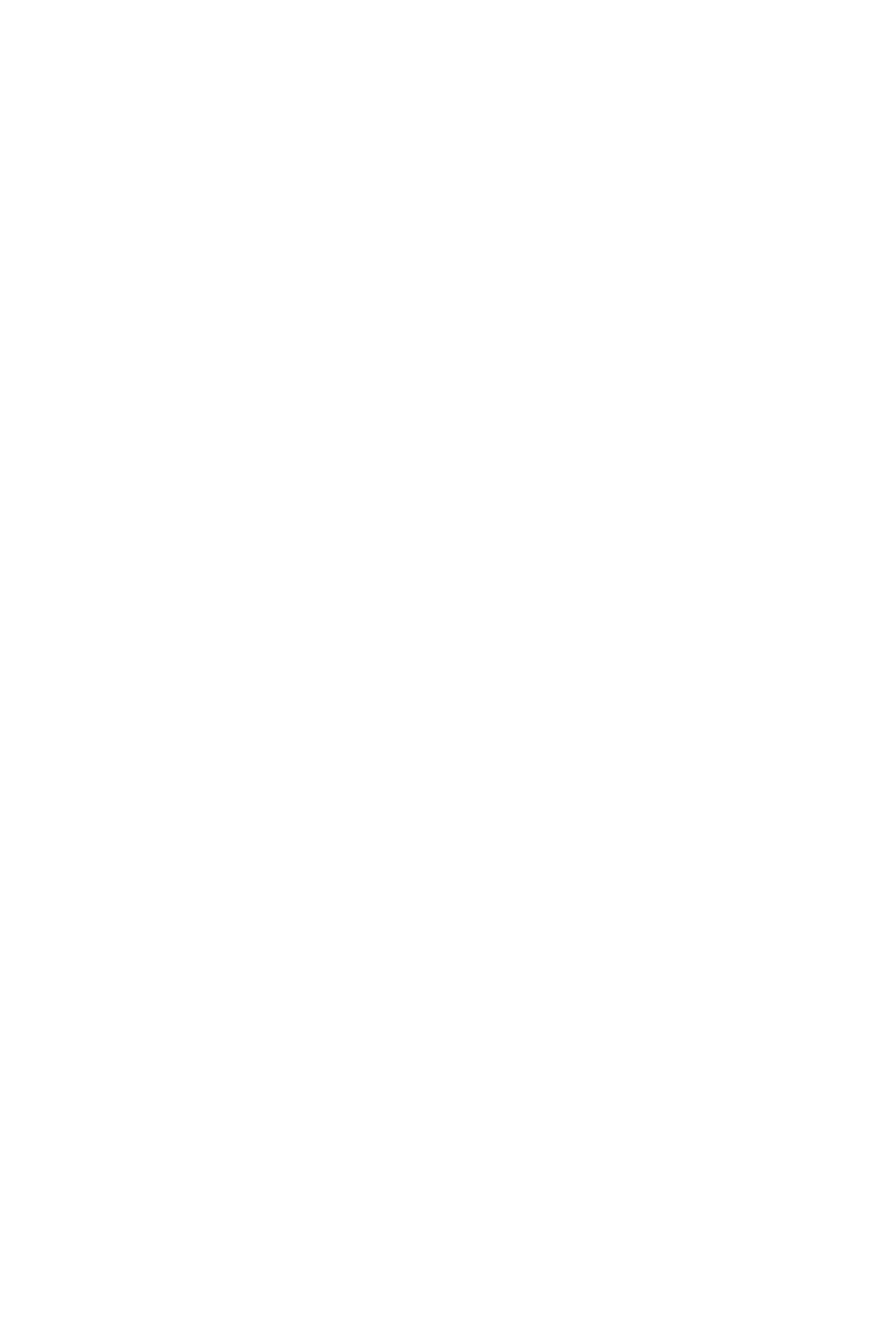
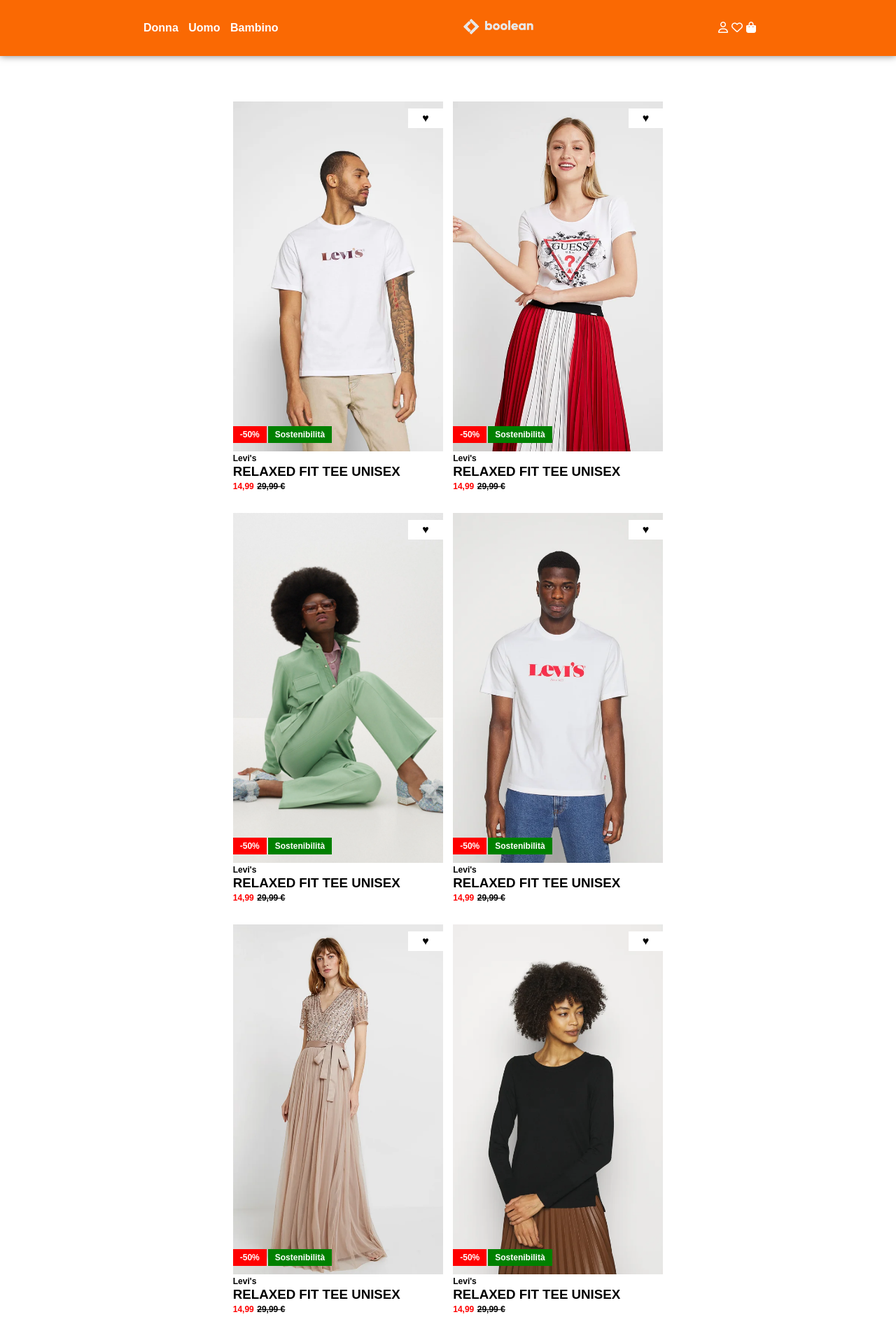
Before and after one commit to maricamola/html-css-boolando, a plain HTML site: page index.html in a window 1280 px wide. Shown: the top 1882 px of the page at 70% size. Before the commit the page ends 800 px from the top, so only its background shows below. Drawn offline with Linux system fonts and the light colour scheme.

Commit message:
[1 commit]

```diff
--- a/CSS/style.css
+++ b/CSS/style.css
@@ -0,0 +1,193 @@
+/*GENERAL*/
+*{
+  margin: 0;
+  padding: 0;
+  box-sizing: border-box;
+}
+body{
+  font-family: Arial, sans-serif;
+}
+
+.container{
+  width: 90%;
+  max-width: 1200px;
+  min-width: 600px;
+  margin: 0 auto;
+}
+
+header{
+  height: 80px;
+  min-height: 60px;
+  background-color:#FA6903;
+  display: flex;
+  justify-content: space-between;
+  align-items: center;
+  padding: 0px 200px;
+  box-shadow: 0px 0px 10px rgba(0,0,0,0.5);
+  overflow: hidden;
+}
+
+.description .brand{
+  font-size: 12px;
+  font-weight: bold;
+}
+
+h3{
+  text-transform: uppercase;
+  font-weight: bold;
+}
+
+.description .price {
+  color: red;
+  font-size: 12px;
+  font-weight: bold;
+}
+
+.description .fristprice{
+  font-size: 12px;
+  font-weight: bold;
+  text-decoration: line-through;
+}
+
+/*LIBRARY*/
+
+img{
+  max-width: 100%;
+}
+
+/*HEADER*/
+
+header nav ul li{
+  display:inline-block;
+}
+
+header nav ul li a{
+  padding: 10px 5px;
+  font-weight: bold;
+}
+
+header .logo{
+  display: flex;
+  align-items: center;
+  height: 40px;
+  width: 100px;
+}
+
+header .social{
+  letter-spacing: -5px;
+}
+
+header a{
+  text-decoration: none;
+  list-style-type: none;
+  color: white;
+}
+
+/*MAIN*/
+
+main{
+	padding: 50px 200px;
+	text-align: center;
+}
+
+
+
+
+.product{
+  position: relative;
+	display: inline-block;
+  width: 300px;
+  margin: 15px 5px;
+}
+
+.product .discount{
+  position: absolute;
+  bottom: 70px;
+  left:0px;
+  background-color: red;
+  color: white;
+  font-weight:bold;
+  padding: 5px 10px;
+  font-size: 12px;
+}
+
+.product .eco{
+  position: absolute;
+  bottom: 70px;
+  left:50px;
+  background-color: green;
+  color: white;
+  font-weight:bold;
+  padding: 5px 10px;
+  font-size: 12px;
+}
+
+.product .heart{
+	position: absolute;
+	top: 10px;
+	right: 0;
+  padding:5px 20px;;
+  background-color: white;
+	color: black;
+}
+
+.heart:hover{
+	display: block;
+  color: red;
+}
+
+.product .image{
+  position: relative;
+  min-height: 500px;
+}
+
+.image img{
+  position: absolute;
+  top: 0;
+  left: 0;
+  width: 100%;
+  height: 100%;
+  object-fit: cover;
+}
+
+.image img:last-child{
+  display: none;
+}
+
+.image:hover img:last-child{
+  display: block;
+}
+
+.product .description{
+  text-align: left;
+}
+/*FOOTER*/
+footer{
+  height: 100px;
+  min-height: 60px;
+  background-color:#1A1A1A;
+  display: flex;
+  justify-content: space-between;
+  align-items: center;
+  padding: 0px 200px;
+}
+footer nav ul li{
+  display: inline-block;
+}
+footer nav ul li a{
+  text-decoration: none;
+  list-style: none;
+  color: white;
+  font-weight: bold;
+  font-size: 14px;
+  padding-right: 5px;
+  padding-top: 5px;
+}
+footer nav ul li a:hover{
+  text-decoration: underline;
+}
+footer .srl{
+  font-weight: bold;
+  font-size: 18px;
+  color: white;
+}
--- a/index.html
+++ b/index.html
@@ -5,9 +5,163 @@
   <meta http-equiv="X-UA-Compatible" content="IE=edge">
   <meta name="viewport" content="width=device-width, initial-scale=1.0">
   <link rel="stylesheet" href="CSS/style.css">
-  <title>Document</title>
+  <link rel='stylesheet' href='https://cdnjs.cloudflare.com/ajax/libs/font-awesome/6.3.0/css/all.min.css' integrity='sha512-SzlrxWUlpfuzQ+pcUCosxcglQRNAq/DZjVsC0lE40xsADsfeQoEypE+enwcOiGjk/bSuGGKHEyjSoQ1zVisanQ==' crossorigin='anonymous'/>
+  <title>Booleando</title>
 </head>
 <body>
+  <header>
+    <div class="menu">
+      <nav>
+        <ul>
+          <li><a href="donna">Donna</a></li>
+          <li><a href="uomo">Uomo</a></li>
+          <li><a href="bambino">Bambino</a></li>
+        </ul>
+      </nav>
+    </div>
 
+    <div class="logo">
+      <a href="logoimage"><img src="img/boolean-logo.png" alt="logoimage"></a>
+    </div>
+
+    <div class="social">
+      <nav>
+        <ul>
+          <li><a href="login">
+            <i class="fa-regular fa-user"></i>
+          </a></li>
+        <li><a href="wishlist">
+          <i class="fa-regular fa-heart"></i></a></li>
+        <li><a href="cart">
+          <i class="fa-solid fa-bag-shopping"></i></a></li>
+          <ul>
+      </nav>
+    </div>
+
+
+  </header>
+
+  <main>
+    <div class="row">
+
+			<div class="product">
+        <div class="image">
+          <img src="img/1.webp" alt="prodotto 1">
+          <img src="img/1b.webp" alt="prodotto 1b">
+        </div>
+				<div class="discount">-50%</div>
+        <div class="eco">Sostenibilità</div>
+				<span class="heart">&hearts;</span>
+        <div class="description">
+          <span class="brand">Levi's</span>
+          <h3>relaxed fit tee unisex</h3>
+          <span class="price">14,99</span>
+          <span class="fristprice">29,99 &euro; </span>
+        </div>
+			</div>
+
+
+      <div class="product">
+        <div class="image">
+          <img src="img/2.webp" alt="prodotto 2">
+          <img src="img/2b.webp" alt="prodotto 2b">
+        </div>
+				<div class="discount">-50%</div>
+        <div class="eco">Sostenibilità</div>
+				<span class="heart">&hearts;</span>
+        <div class="description">
+          <span class="brand">Levi's</span>
+          <h3>relaxed fit tee unisex</h3>
+          <span class="price">14,99</span>
+          <span class="fristprice">29,99 &euro; </span>
+        </div>
+			</div>
+
+
+      <div class="product">
+        <div class="image">
+          <img src="img/3.webp" alt="prodotto 3">
+          <img src="img/3b.webp" alt="prodotto 3b">
+        </div>
+				<div class="discount">-50%</div>
+        <div class="eco">Sostenibilità</div>
+				<span class="heart">&hearts;</span>
+        <div class="description">
+          <span class="brand">Levi's</span>
+          <h3>relaxed fit tee unisex</h3>
+          <span class="price">14,99</span>
+          <span class="fristprice">29,99 &euro; </span>
+        </div>
+			</div>
+
+      <div class="product">
+        <div class="image">
+          <img src="img/4.webp" alt="prodotto 4">
+          <img src="img/4b.webp" alt="prodotto 4b">
+        </div>
+				<div class="discount">-50%</div>
+        <div class="eco">Sostenibilità</div>
+				<span class="heart">&hearts;</span>
+        <div class="description">
+          <span class="brand">Levi's</span>
+          <h3>relaxed fit tee unisex</h3>
+          <span class="price">14,99</span>
+          <span class="fristprice">29,99 &euro; </span>
+        </div>
+			</div>
+
+
+      <div class="product">
+        <div class="image">
+          <img src="img/5.webp" alt="prodotto 5">
+          <img src="img/5b.webp" alt="prodotto 5b">
+        </div>
+				<div class="discount">-50%</div>
+        <div class="eco">Sostenibilità</div>
+				<span class="heart">&hearts;</span>
+        <div class="description">
+          <span class="brand">Levi's</span>
+          <h3>relaxed fit tee unisex</h3>
+          <span class="price">14,99</span>
+          <span class="fristprice">29,99 &euro; </span>
+        </div>
+			</div>
+
+
+      <div class="product">
+        <div class="image">
+          <img src="img/6.webp" alt="prodotto 6">
+          <img src="img/6b.webp" alt="prodotto 6b">
+        </div>
+				<div class="discount">-50%</div>
+        <div class="eco">Sostenibilità</div>
+				<span class="heart">&hearts;</span>
+        <div class="description">
+          <span class="brand">Levi's</span>
+          <h3>relaxed fit tee unisex</h3>
+          <span class="price">14,99</span>
+          <span class="fristprice">29,99 &euro; </span>
+        </div>
+			</div>
+
+
+
+
+
+
+  </main>
+
+  <footer>
+    <div class="info">
+      <span class="srl">Booleando S.r.l.</span>
+      <nav>
+        <ul>
+          <li><a href="#">Informazioni legali</a></li>
+          <li><a href="#">Informazioni sulla privacy</a></li>
+          <li><a href="#">Diritto di recesso</a></li>
+        </ul>
+      </nav>
+    </div>
+  </footer>
 </body>
 </html>
```
